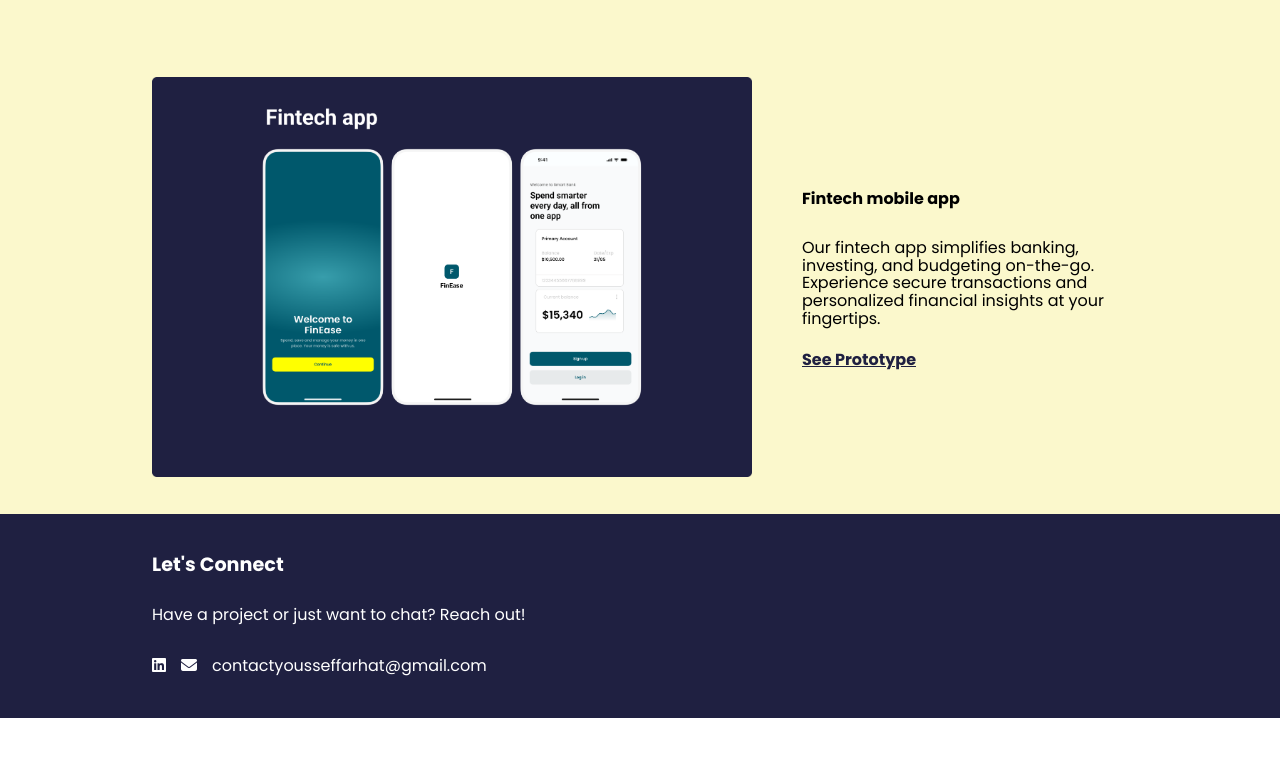
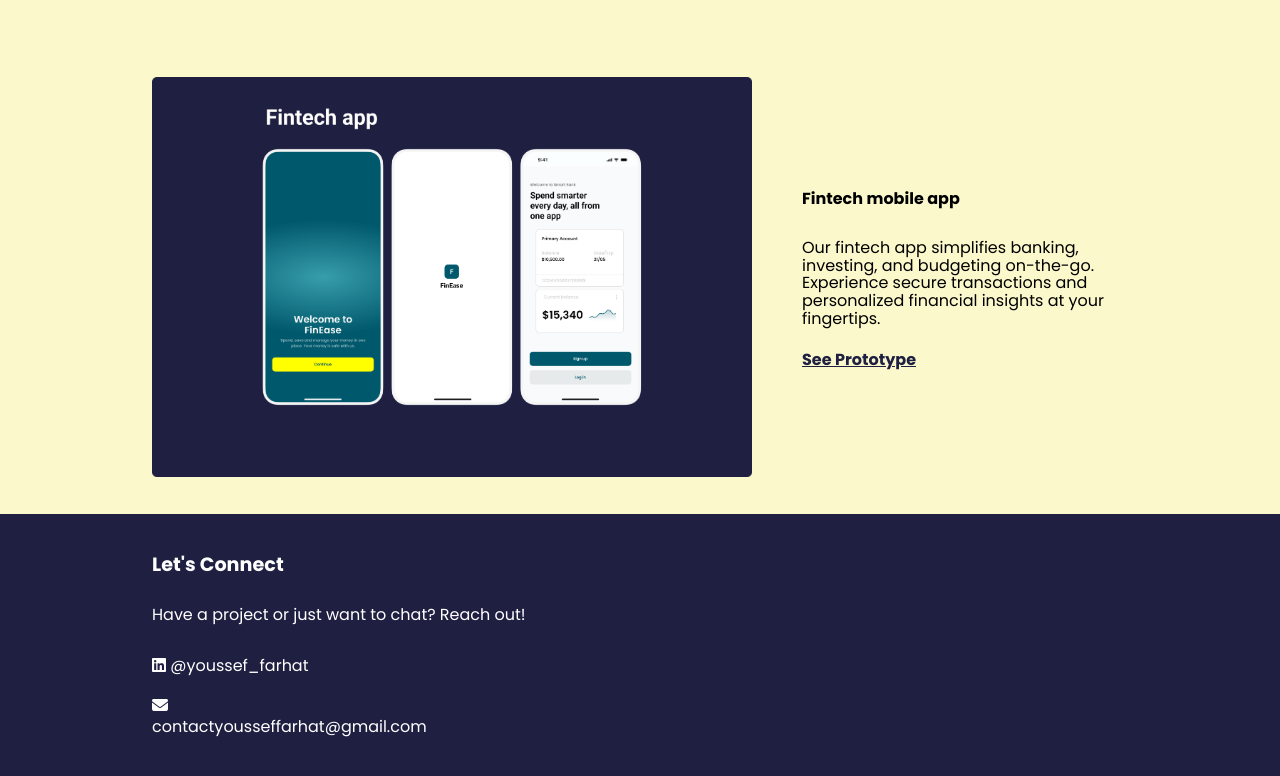
Before and after one commit to YoussefFarhat22/Portfolio_2024, a plain HTML site: page index.html in a window 1280 px wide. Shown: the part 1165-1941 px from the top of the page. Before the commit the page ends 1883 px from the top, so only its background shows below. Drawn offline with Linux system fonts and the light colour scheme.

Commit message:
adjust contact section

```diff
--- a/index.html
+++ b/index.html
@@ -119,9 +119,19 @@
         <p class="contact-title">Let's Connect</p>
         <p>Have a project or just want to chat? Reach out!</p>
         <div class="social">
-          <a href="https://www.linkedin.com/in/youssef-farhat-b477361b3/" target="_blank"><i class="fa-brands fa-linkedin"></i></a>
-          <a href="#"><i class="fa-solid fa-envelope"></i></a>
-          <p>contactyousseffarhat@gmail.com</p>
+          <div>
+            <a
+              href="https://www.linkedin.com/in/youssef-farhat-b477361b3/"
+              target="_blank"
+            >
+              <i class="fa-brands fa-linkedin"></i>
+              @youssef_farhat</a
+            >
+          </div>
+          <div>
+            <a href="#"><i class="fa-solid fa-envelope"></i> </a>
+            <p>contactyousseffarhat@gmail.com</p>
+          </div>
         </div>
       </div>
     </div>
--- a/styles.css
+++ b/styles.css
@@ -284,10 +284,15 @@ line-height: 1.2;
 
 .social{
   display: flex;
-  align-items: center;
+  flex-direction: column;
+
+  color: white;
   gap: 15px;
 }
 
+.social a {
+  color: white;
+}
 
 @media (max-width:560px){
 
```
